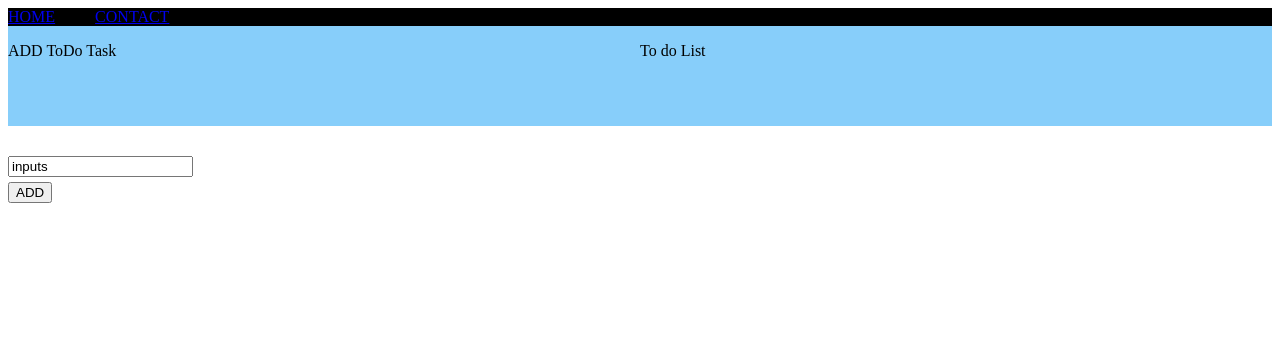
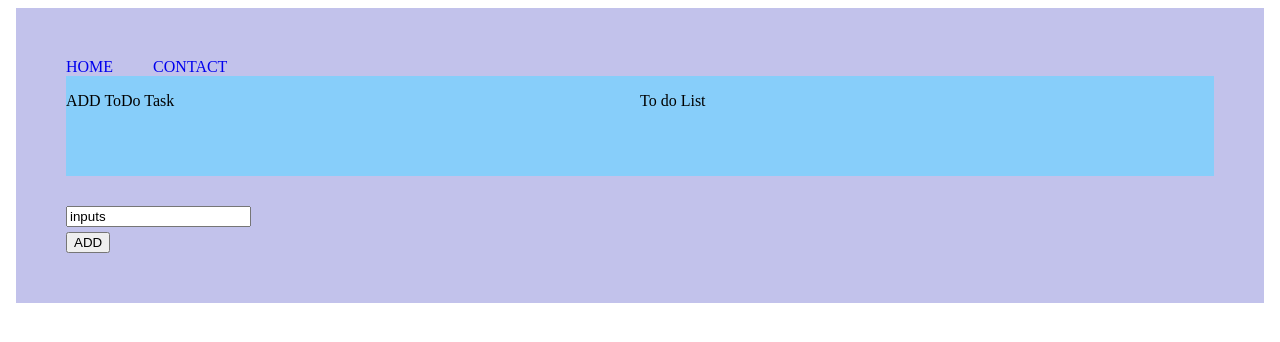
Before and after one commit to BAbate/Todo, an Angular app: page / in a window 1280 px wide. Shown: the top 342 px of the page. Built offline with nearby package versions, Linux system fonts and the light colour scheme.

Commit message:
changed the css on app component

```diff
--- a/src/app/app.component.css
+++ b/src/app/app.component.css
@@ -1,3 +1,8 @@
+body {
+    padding:50px;
+    background-color: rgb(194, 194, 235);
+}
+
 h1 {
     background-color: green;
 }
@@ -21,10 +26,9 @@ button {
 }
 
 nav {
-    background: black;
     color:white;
 }
 
-nav:hover {
-    background: white;
+nav a  {
+    text-decoration: none;
 }
--- a/src/app/app.component.html
+++ b/src/app/app.component.html
@@ -1,4 +1,5 @@
-<nav style="display:flex;">
+<body>
+<nav style="display:inline-block;">
     <a routerLink="/home" routerLinkActive="active">HOME</a>
     <a routerLink="/contact" routerLinkActive="active" style="margin-left:40px;">CONTACT</a>
   </nav>
@@ -31,3 +32,4 @@
 
 
 <router-outlet></router-outlet>
+</body>
```
